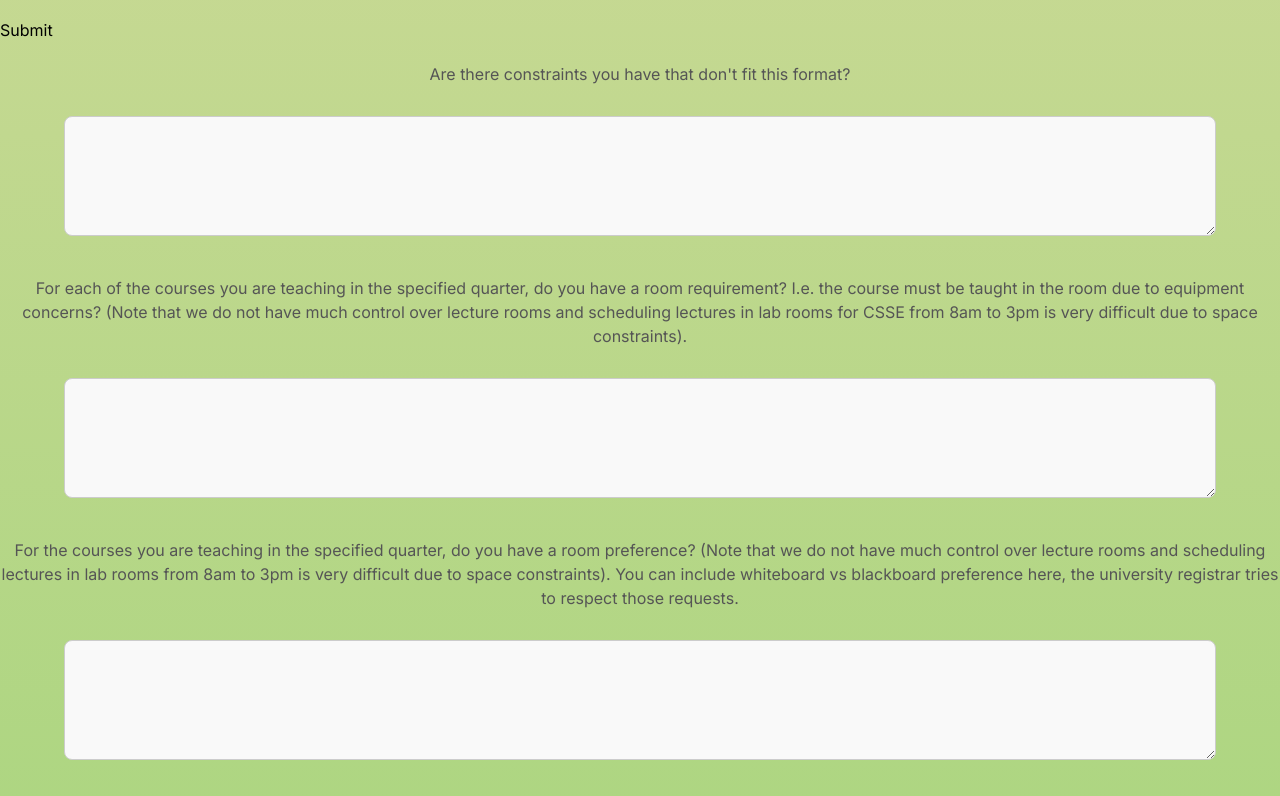
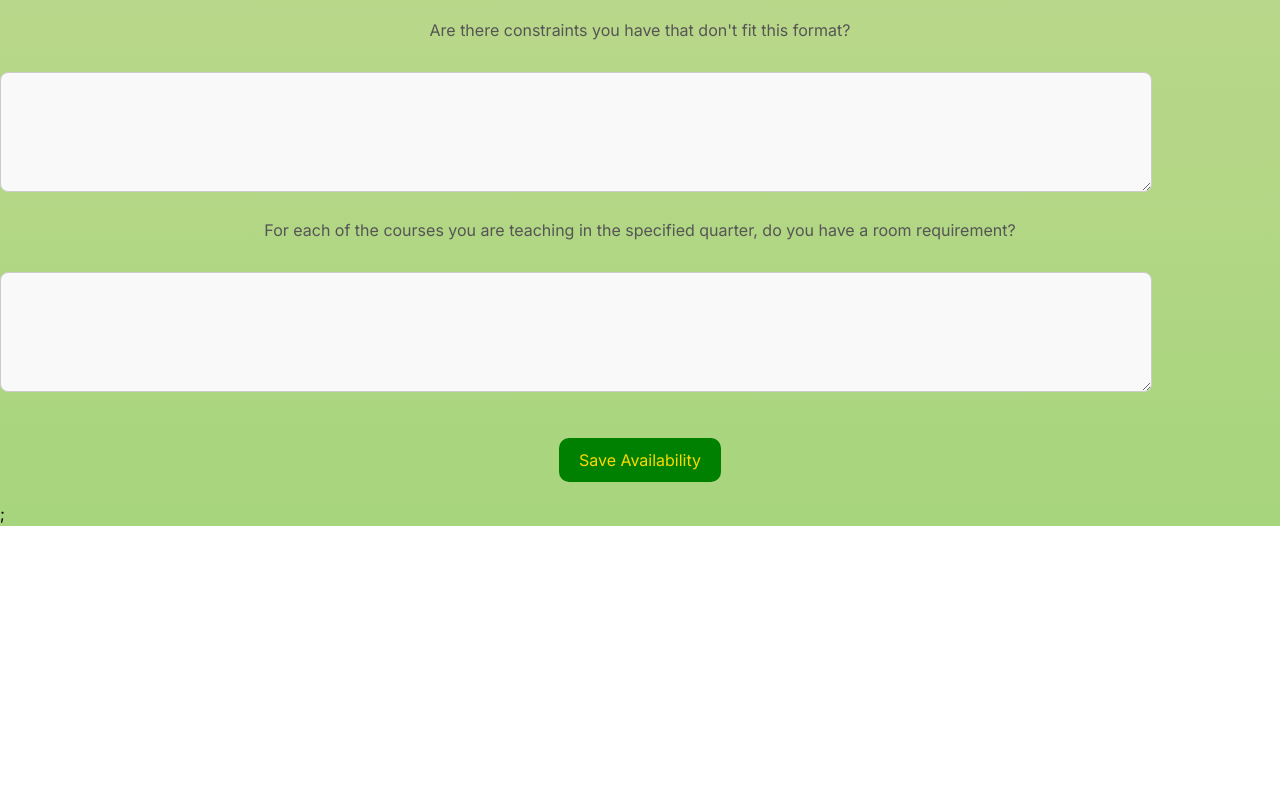
Before and after one commit to nnayk/cs-scheduling, a Next.js app in the folder frontend/: page /questions in a window 1280 px wide. Shown: the part 1684-2480 px from the top of the page. After the commit the page ends 2210 px from the top, so only its background shows below. Built offline with nearby package versions, Linux system fonts and the light colour scheme.

Commit message:
Able to read written+agreement question responses in questions component

```diff
--- a/frontend/src/pages/Availability.module.css
+++ /dev/null
@@ -1,87 +0,0 @@
-.grid {
-    border-collapse: collapse;
-    width: 100%;
-    margin: 20px auto;
-    max-width: 90%;     /* Add some space on the sides by reducing the width */
-    border-radius: 10px; /* Round the edges of the table */
-    overflow: hidden;    /* Ensure content stays within the rounded corners */
-  }
-
-  .grid th, .grid td {
-    border: 1px solid #ccc;
-    padding: 10px;
-    text-align: center;
-    cursor: pointer;
-  }
-
-  .grid th {
-    /* background-color: #f0f0f0; */
-    background-color: green;
-    color: goldenrod;
-  }
-
-  .grid td {
-    /* background-color: #fff; */
-    background-color: lightcoral;
-  }
-
-  .grid th.foo {
-    background-color: yellow;
-  }
-
-  .grid td.preferred {
-    background-color: #4caf50; /* Green for selected availability */
-    color: white;
-  }
-  .grid td.unacceptable {
-    background-color: lightcoral; /* Green for selected availability */
-    color: white;
-  }
-  .grid td.acceptable {
-    background-color: lightblue; /* Green for selected availability */
-    color: white;
-  }
-
-.submitButton {
-  background-color: green;  /* Green background */
-  color: gold;              /* Gold text */
-  border: none;             /* Remove default border */
-  padding: 10px 20px;       /* Add some padding */
-  font-size: 16px;          /* Font size */
-  border-radius: 10px;      /* Rounded edges */
-  cursor: pointer;          /* Pointer cursor on hover */
-  transition: background-color 0.3s ease;  /* Smooth transition for hover */
-  display: block;       /* Make the button a block element */
-  margin: 20px auto;    /* Center the button horizontally and add vertical margin */
-}
-
-.submitButton:hover {
-  background-color: darkgreen; /* Slightly darker green on hover */
-}
-
-.title {
-  margin-top: 20px;
-  text-align: center;
-  margin-bottom: 20px;
-  font-size: 30px;
-  color: green;
-}
-
-.subtitle {
-  font-size: 16px;
-  color: #555;    /* Subtle color for the subtitle */
-  margin-bottom: 20px;  /* Space below the subtitle */
-  text-align: center;   /* Center the subtitle */
-}
-
-.disabled {
-  background-color: gray !important; /* Gray background for disabled cell */
-  color: white; /* Lighter color for text */
-  cursor: not-allowed; /* Not-allowed cursor */
-}
-
-/* move this to preferences css file */
-.leftAlignedText {
-  text-align: left;
-  margin-left: 0; /* Ensure it's aligned to the left without extra margin */
-}
--- a/frontend/src/pages/agreement_questions.js
+++ b/frontend/src/pages/agreement_questions.js
@@ -1,8 +1,7 @@
 import styles from "./agreement_questions.module.css";
-import { useState } from "react";
+import { useState, useEffect } from "react";
 
-const Agreement_Questions = () => {
-  // Initialize a single state object to handle all preferences
+const Agreement_Questions = ({ onChange }) => {
   const [preferences, setPreferences] = useState({
     oneLabPreference: { MWF: null, TR: null },
     twoLabPreference: { "2 MWF": null, "1 MWF, 1 TR": null, "2 TR": null },
@@ -20,11 +19,7 @@ const Agreement_Questions = () => {
     },
   });
 
-  // Generalized handler for all preference changes
   const handlePreferenceChange = (category, schedule, preference) => {
-    console.log(
-      `handlePreferenceChange: category: ${category}, schedule: ${schedule}, preference: ${preference}`
-    );
     setPreferences((prevPreferences) => ({
       ...prevPreferences,
       [category]: {
@@ -33,6 +28,13 @@ const Agreement_Questions = () => {
       },
     }));
   };
+
+  // Use useEffect to trigger the onChange callback after preferences are updated
+  useEffect(() => {
+    onChange(preferences);
+  }, [preferences, onChange]);
+
+  // ... (renderPreferenceTable and return statement here)
 
   // Render function for each table of questions
   const renderPreferenceTable = (category, schedules) => (
@@ -104,8 +106,6 @@ const Agreement_Questions = () => {
         5. Given the choice, I would prefer
       </h2>
       {renderPreferenceTable("breakPreference", preferences.breakPreference)}
-
-      <button onClick={() => console.log(preferences)}>Submit</button>
     </div>
   );
 };
--- a/frontend/src/pages/questions.js
+++ b/frontend/src/pages/questions.js
@@ -1,11 +1,43 @@
 import Agreement_Questions from "./agreement_questions";
 import Written_Questions from "./written_questions";
+import styles from "./questions.module.css";
+import { useState } from "react";
 
 const Questions = () => {
+  const [agreementAnswers, setAgreementAnswers] = useState({});
+  const [writtenAnswers, setWrittenAnswers] = useState({});
+
+  const processAnswers = async () => {
+    // Combine data from both components
+    const allAnswers = {
+      agreementPreferences: agreementAnswers,
+      writtenResponses: writtenAnswers,
+    };
+
+    // Example: Sending data to an API
+    console.log("All Answers:", allAnswers);
+
+    // try {
+    //   const response = await fetch("/api/savePreferences", {
+    //     method: "POST",
+    //     headers: { "Content-Type": "application/json" },
+    //     body: JSON.stringify(allAnswers),
+    //   });
+    //   if (response.ok) {
+    //     console.log("Preferences saved successfully!");
+    //   }
+    // } catch (error) {
+    //   console.error("Error saving preferences:", error);
+    // }
+  };
+
   return (
     <div>
-      <Agreement_Questions />
-      <Written_Questions />
+      <Agreement_Questions onChange={setAgreementAnswers} />
+      <Written_Questions onChange={setWrittenAnswers} />
+      <button onClick={processAnswers} className={styles.submitButton}>
+        Save Availability
+      </button>
     </div>
   );
 };
--- /dev/null
+++ b/frontend/src/pages/questions.module.css
@@ -0,0 +1,16 @@
+.submitButton {
+  background-color: green;  /* Green background */
+  color: gold;              /* Gold text */
+  border: none;             /* Remove default border */
+  padding: 10px 20px;       /* Add some padding */
+  font-size: 16px;          /* Font size */
+  border-radius: 10px;      /* Rounded edges */
+  cursor: pointer;          /* Pointer cursor on hover */
+  transition: background-color 0.3s ease;  /* Smooth transition for hover */
+  display: block;       /* Make the button a block element */
+  margin: 20px auto;    /* Center the button horizontally and add vertical margin */
+}
+
+.submitButton:hover {
+  background-color: darkgreen; /* Slightly darker green on hover */
+}
--- a/frontend/src/pages/written_questions.js
+++ b/frontend/src/pages/written_questions.js
@@ -1,50 +1,44 @@
+import { useState, useEffect } from "react";
 import styles from "./written_questions.module.css";
-import { useState } from "react";
 
-const Written_Question = ({ question, id, handleInputChange }) => {
-  return (
-    <div className={styles.container}>
-      <h2 className={`${styles.subtitle} ${styles.leftAligned}`}>{question}</h2>
-      <textarea
-        className={styles.myTextarea}
-        onChange={(e) => handleInputChange(id, e.target.value)}
-      ></textarea>
-    </div>
-  );
-};
+const Written_Questions = ({ onChange }) => {
+  const [answers, setAnswers] = useState({
+    question1: "",
+    question2: "",
+  });
 
-const Written_Questions = () => {
-  // State to keep track of each text box's input
-  const [responses, setResponses] = useState({});
-
-  // Handler to update the response for each question
-  const handleInputChange = (id, value) => {
-    console.log(`handleInputChange: id: ${id}, value: ${value}`);
-    setResponses((prevResponses) => ({
-      ...prevResponses,
-      [id]: value,
+  const handleAnswerChange = (key, answer) => {
+    setAnswers((prevAnswers) => ({
+      ...prevAnswers,
+      [key]: answer,
     }));
   };
 
-  // Sample questions
-  const questions = [
-    "Are there constraints you have that don't fit this format?",
-    "For each of the courses you are teaching in the specified quarter, do you have a room requirement? I.e. the course must be taught in the room due to equipment concerns? (Note that we do not have much control over lecture rooms and scheduling lectures in lab rooms for CSSE from 8am to 3pm is very difficult due to space constraints).",
-    "For the courses you are teaching in the specified quarter, do you have a room preference? (Note that we do not have much control over lecture rooms and scheduling lectures in lab rooms from 8am to 3pm is very difficult due to space constraints). You can include whiteboard vs blackboard preference here, the university registrar tries to respect those requests.",
-    "Any other thoughts/questions/comments/concerns?",
-  ];
+  // Use useEffect to trigger onChange after answers are updated
+  useEffect(() => {
+    onChange(answers);
+  }, [answers, onChange]);
 
   return (
     <div>
-      {questions.map((question, index) => (
-        <Written_Question
-          key={index}
-          id={index}
-          question={question}
-          handleInputChange={handleInputChange}
-        />
-      ))}
-      <button onClick={() => console.log(responses)}>Submit</button>
+      <h2 className={styles.subtitle}>
+        Are there constraints you have that don't fit this format?
+      </h2>
+      <textarea
+        className={styles.myTextarea}
+        value={answers.question1}
+        onChange={(e) => handleAnswerChange("question1", e.target.value)}
+      />
+
+      <h2 className={styles.subtitle}>
+        For each of the courses you are teaching in the specified quarter, do
+        you have a room requirement?
+      </h2>
+      <textarea
+        className={styles.myTextarea}
+        value={answers.question2}
+        onChange={(e) => handleAnswerChange("question2", e.target.value)}
+      />
     </div>
   );
 };
```
